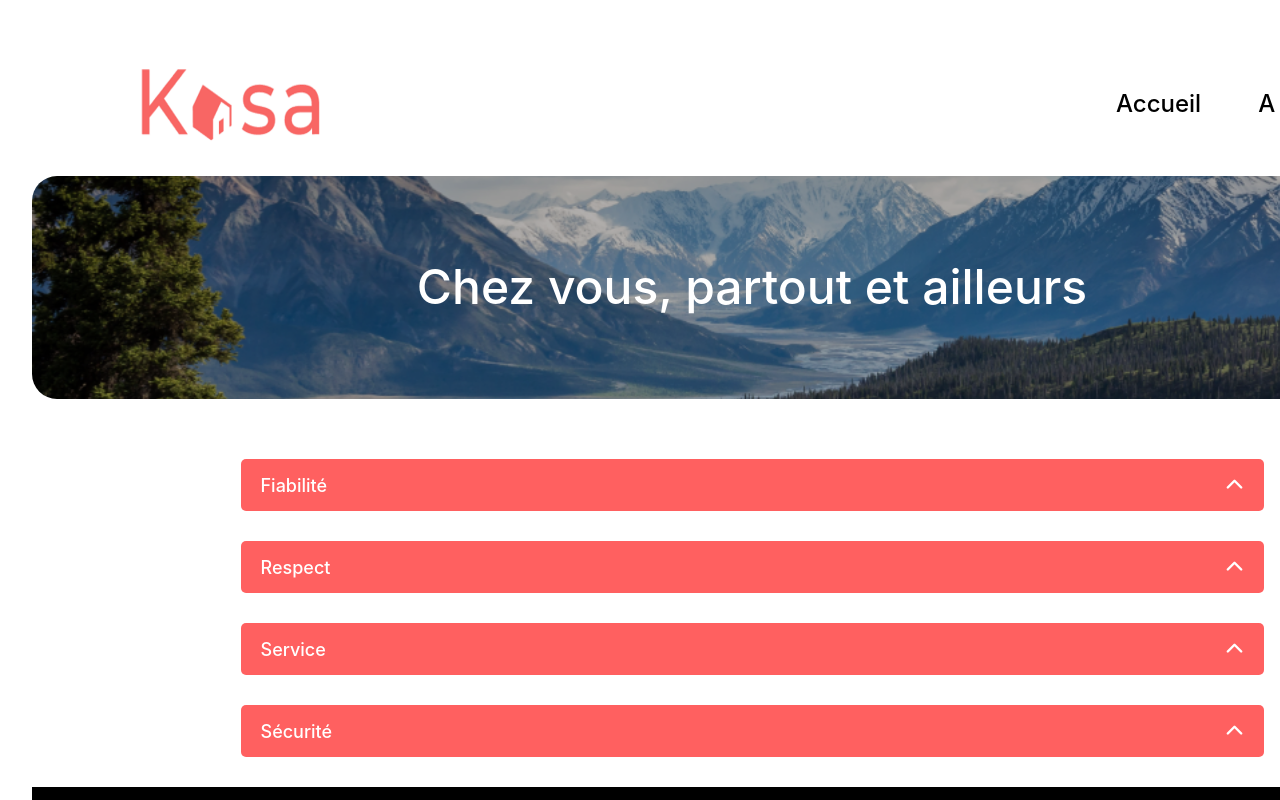
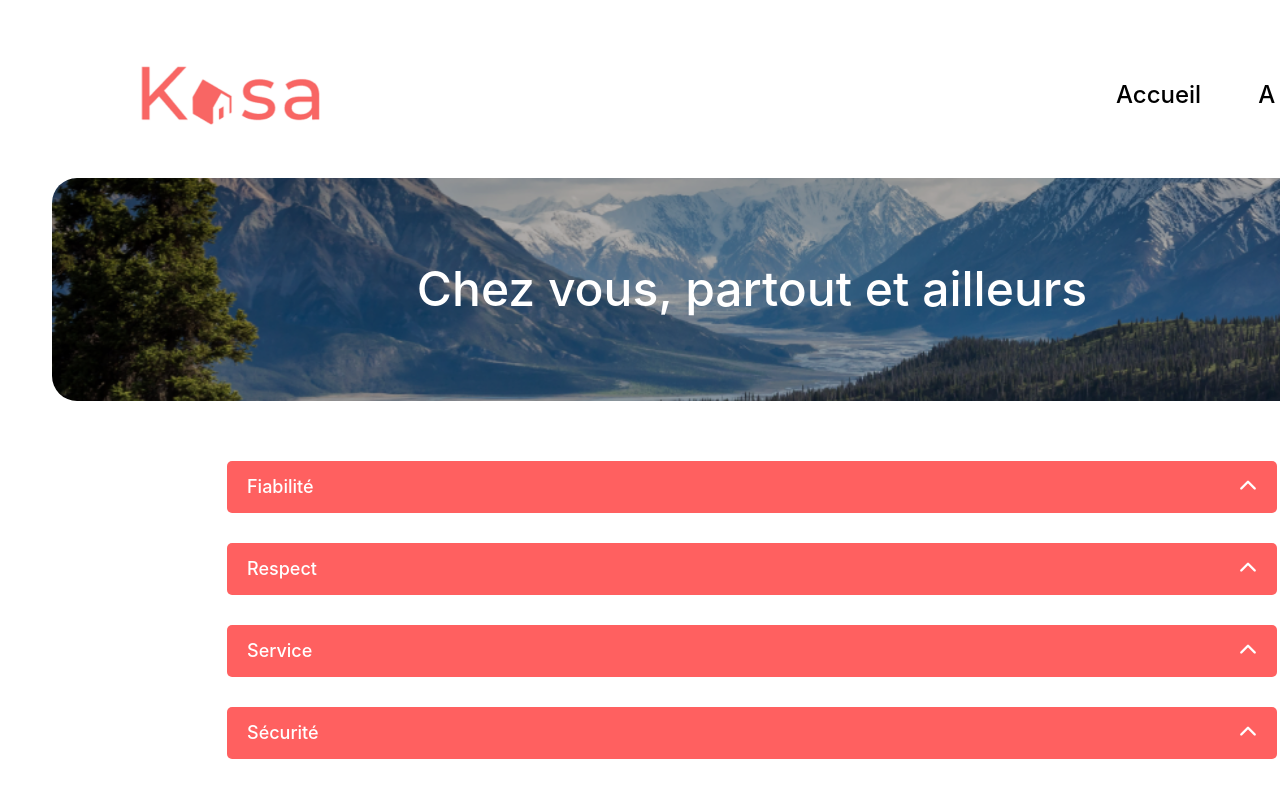
Before and after one commit to Claralyly/P8-TesteurLogiciel_appli_location_immobiliere_React, a React (Vite) app in the folder front/my-react-app/: page /Apropos in a window 1280 px wide. Shown: the top 800 px of the page. Built offline with nearby package versions, Linux system fonts and the light colour scheme.

Commit message:
Mise à jour du style P8 : App.css, Collapse.css, Logement.css

```diff
--- a/front/my-react-app/src/App.css
+++ b/front/my-react-app/src/App.css
@@ -7,7 +7,7 @@
 }
 
 .logo {
-  height: 6em;
+
   padding: 1.5em;
   will-change: filter;
   transition: filter 300ms;
@@ -59,3 +59,6 @@
 .read-the-docs {
   color: #888;
 }
+.main-content{
+  padding: 20px;
+}
--- a/front/my-react-app/src/components/Collapse.css
+++ b/front/my-react-app/src/components/Collapse.css
@@ -79,10 +79,11 @@
 /* ========== PAGE A PROPOS ========== */
 .valeur {
   margin-top: 30px;
+  width: 100%;
 }
 
 .collapse-apropos .collapse-header {
-  width: 1023px;
+  width: 75%;
   margin: 0 auto;
   box-sizing: border-box;
   border-radius: 5px;
@@ -93,7 +94,7 @@
 }
 
 .collapse-apropos .collapse-content.open {
-  width: 1023px;
+  width: 75%;
   margin: 0 auto;
   box-sizing: border-box;
 }
@@ -164,7 +165,7 @@
   .collapse-apropos .collapse-content,
   .collapse-apropos .collapse-content.open {
 
-    max-width: 335px;
+    width: 100%;
     margin: 0 auto;
     box-sizing: border-box;
   }
--- a/front/my-react-app/src/components/Logement.css
+++ b/front/my-react-app/src/components/Logement.css
@@ -120,7 +120,7 @@
 @media (max-width: 767.98px) {
   .logement{
     width: 335px;
-    margin-left: 20px;
+    margin-left: 0px;
   }
   .fiche-logement{
     margin-top: 10px;
```
